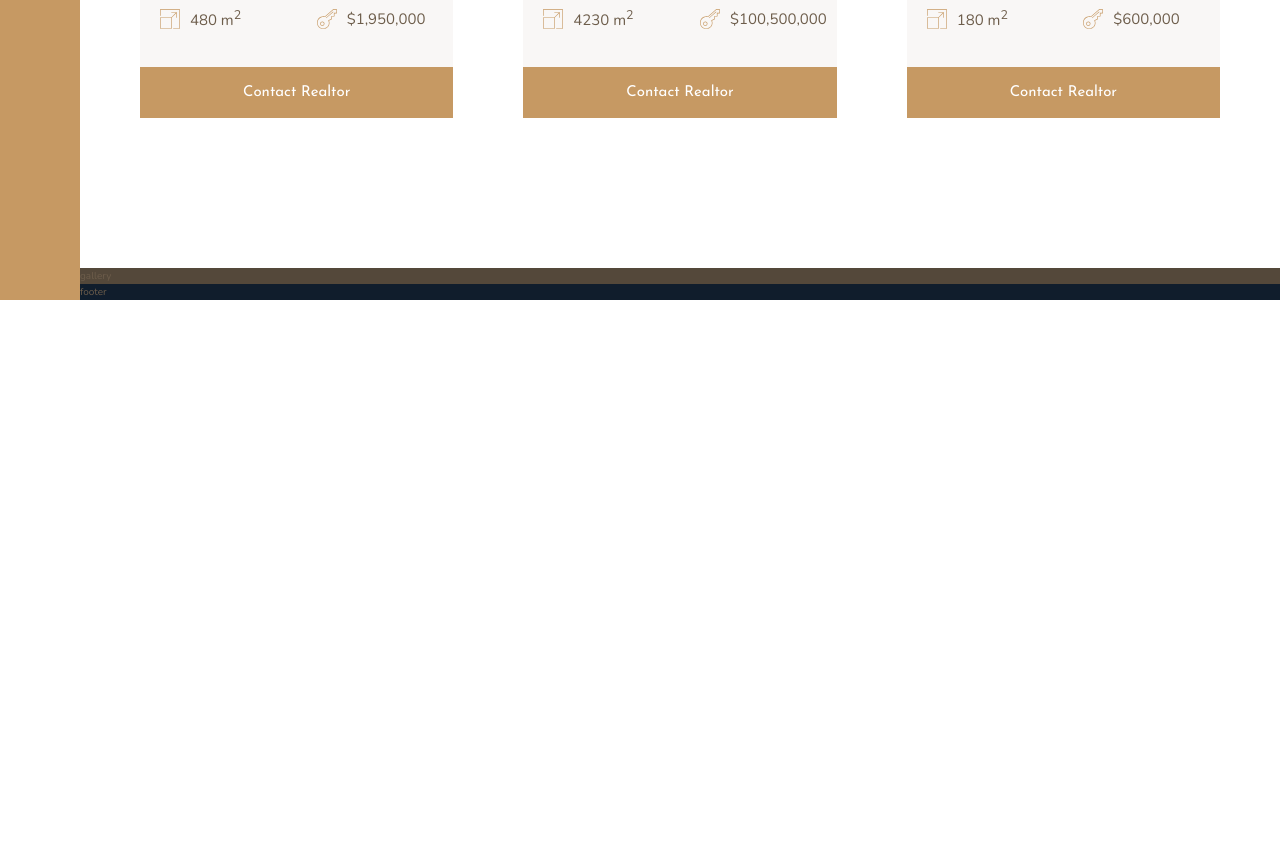
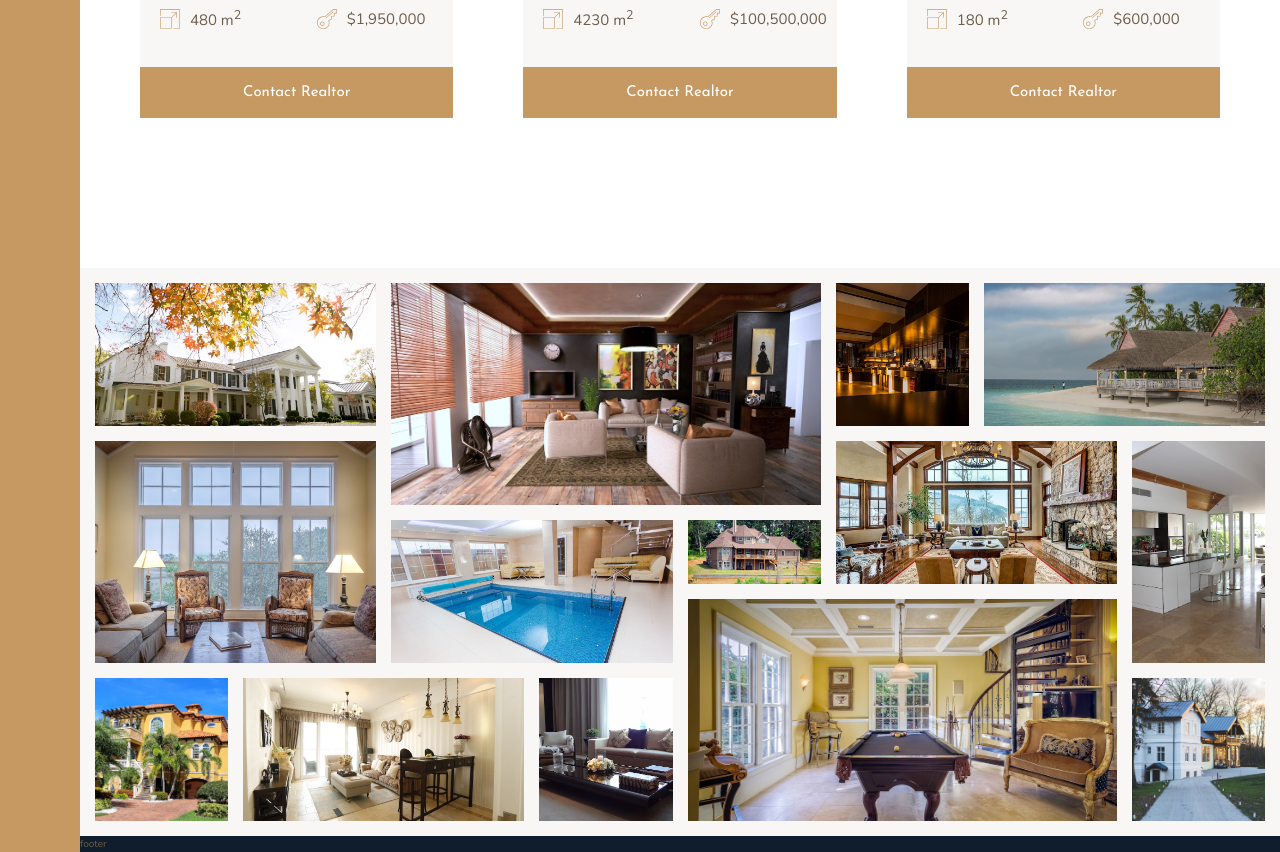
Before and after one commit to kshitijk83/css-grid, a website: page index.html in a window 1280 px wide. Shown: the part 2854-3706 px from the top of the page. Before the commit the page ends 3154 px from the top, so only its background shows below. Drawn offline with nearby package versions, Linux system fonts and the light colour scheme.

Commit message:
building gallery grid (that was tuff)

```diff
--- a/index.html
+++ b/index.html
@@ -308,7 +308,22 @@
         </section>
 
         <section class="gallery">
-            gallery
+
+            <figure class="gallery__item gallery__item--1"><img src="img/gal-1.jpeg" alt="Gallery image 1" class="gallery__img"></figure>
+            <figure class="gallery__item gallery__item--2"><img src="img/gal-2.jpeg" alt="Gallery image 2" class="gallery__img"></figure>
+            <figure class="gallery__item gallery__item--3"><img src="img/gal-3.jpeg" alt="Gallery image 3" class="gallery__img"></figure>
+            <figure class="gallery__item gallery__item--4"><img src="img/gal-4.jpeg" alt="Gallery image 4" class="gallery__img"></figure>
+            <figure class="gallery__item gallery__item--5"><img src="img/gal-5.jpeg" alt="Gallery image 5" class="gallery__img"></figure>
+            <figure class="gallery__item gallery__item--6"><img src="img/gal-6.jpeg" alt="Gallery image 6" class="gallery__img"></figure>
+            <figure class="gallery__item gallery__item--7"><img src="img/gal-7.jpeg" alt="Gallery image 7" class="gallery__img"></figure>
+            <figure class="gallery__item gallery__item--8"><img src="img/gal-8.jpeg" alt="Gallery image 8" class="gallery__img"></figure>
+            <figure class="gallery__item gallery__item--9"><img src="img/gal-9.jpeg" alt="Gallery image 9" class="gallery__img"></figure>
+            <figure class="gallery__item gallery__item--10"><img src="img/gal-10.jpeg" alt="Gallery image 10" class="gallery__img"></figure>
+            <figure class="gallery__item gallery__item--11"><img src="img/gal-11.jpeg" alt="Gallery image 11" class="gallery__img"></figure>
+            <figure class="gallery__item gallery__item--12"><img src="img/gal-12.jpeg" alt="Gallery image 12" class="gallery__img"></figure>
+            <figure class="gallery__item gallery__item--13"><img src="img/gal-13.jpeg" alt="Gallery image 13" class="gallery__img"></figure>
+            <figure class="gallery__item gallery__item--14"><img src="img/gal-14.jpeg" alt="Gallery image 14" class="gallery__img"></figure>
+
         </section>
 
         <footer class="footer">
--- a/sass/_gallery.scss
+++ b/sass/_gallery.scss
@@ -1,4 +1,91 @@
 .gallery {
-    background-color: $color-grey-dark-1;
+    background-color: $color-grey-light-1;
     grid-column: full-start/full-end;
+
+    display: grid;
+    grid-template-columns: repeat(8, 1fr);
+    grid-template-rows: repeat(7, 5vw);
+    grid-gap: 1.5rem;
+    padding: 1.5rem;
+
+    &__item {
+
+        &--1 {
+            grid-row: 1/span 2;
+            grid-column: 1/span 2;
+        }
+
+        &--2 {
+            grid-row: 1/span 3;
+            grid-column: 3/span 3;
+        }
+
+        &--3 {
+            grid-row: 1/span 2;
+            grid-column: 6/7;
+        }
+
+        &--4 {
+            grid-row: 1/span 2;
+            grid-column: 7/-1;;
+        }
+
+        &--5 {
+            grid-row: 3/span 3;
+            grid-column: 1/span 2;
+        }
+
+        &--6 {
+            grid-row: 4/span 2;
+            grid-column: 3/span 2;
+        }
+
+        &--7 {
+            grid-row: 4/5;
+            grid-column: 5/6;
+        }
+
+        &--8 {
+            grid-row: 3/span 2;
+            grid-column: 6/span 2;
+        }
+
+        &--9 {
+            grid-row: 3/span 3;
+            grid-column: 8/-1;
+        }
+
+        &--10 {
+            grid-row: 6/span 2;
+            grid-column: 1/2;
+        }
+
+        &--11 {
+            grid-row: 6/span 2;
+            grid-column: 2/span 2;
+        }
+
+        &--12 {
+            grid-row: 6/span 2;
+            grid-column: 4/5;
+        }
+
+        &--13 {
+            grid-row: 5/span 3;
+            grid-column: 5/span 3;
+        }
+
+        &--14 {
+            grid-row: 6/span 2;
+            grid-column: 8/-1;
+        }
+    }
+
+    &__img {
+        width: 100%;
+        height: 100%;
+        object-fit: cover;
+        display: block;
+    }
+
 }
--- a/sass/_homes.scss
+++ b/sass/_homes.scss
@@ -72,10 +72,6 @@
             width: 2rem;
             margin-right: 1rem;
         }
-
-        p {
-
-        }
     }
 
     &__btn {
```
Also changed, not shown: css/style.css.
